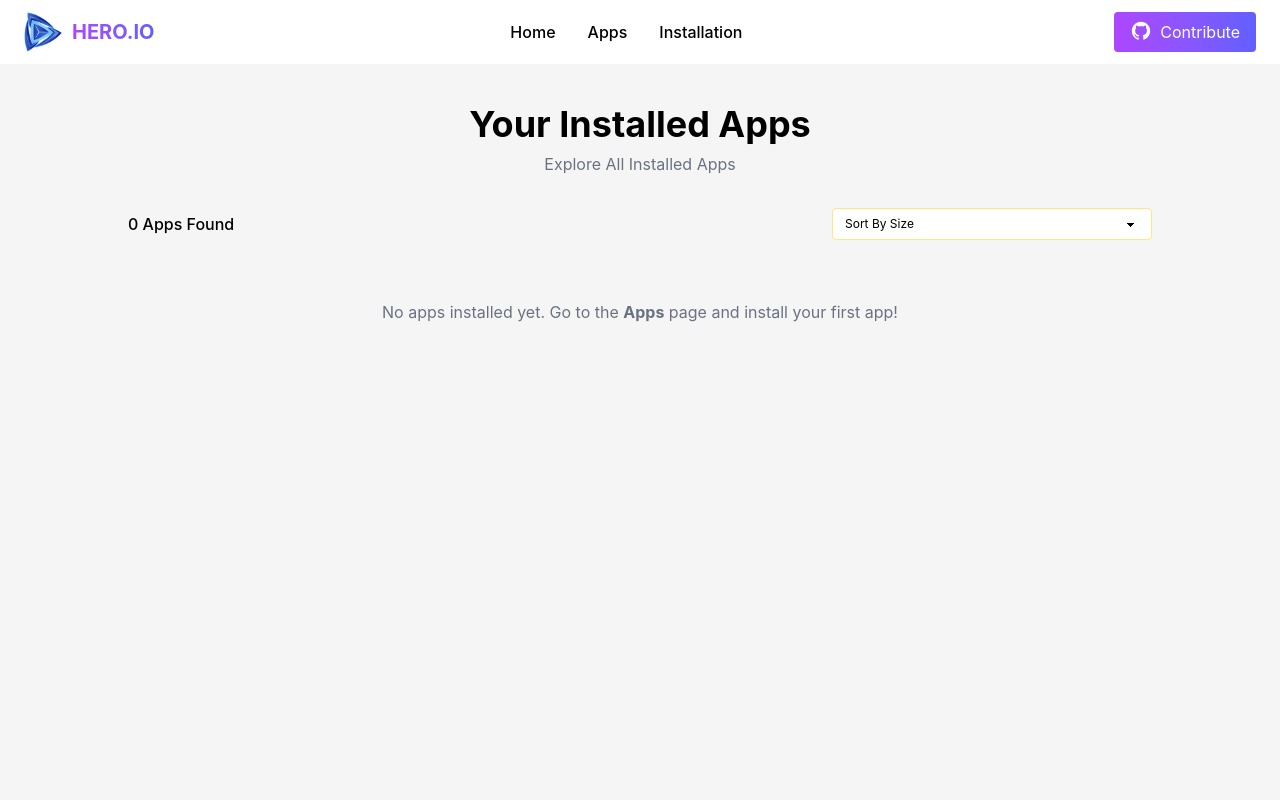
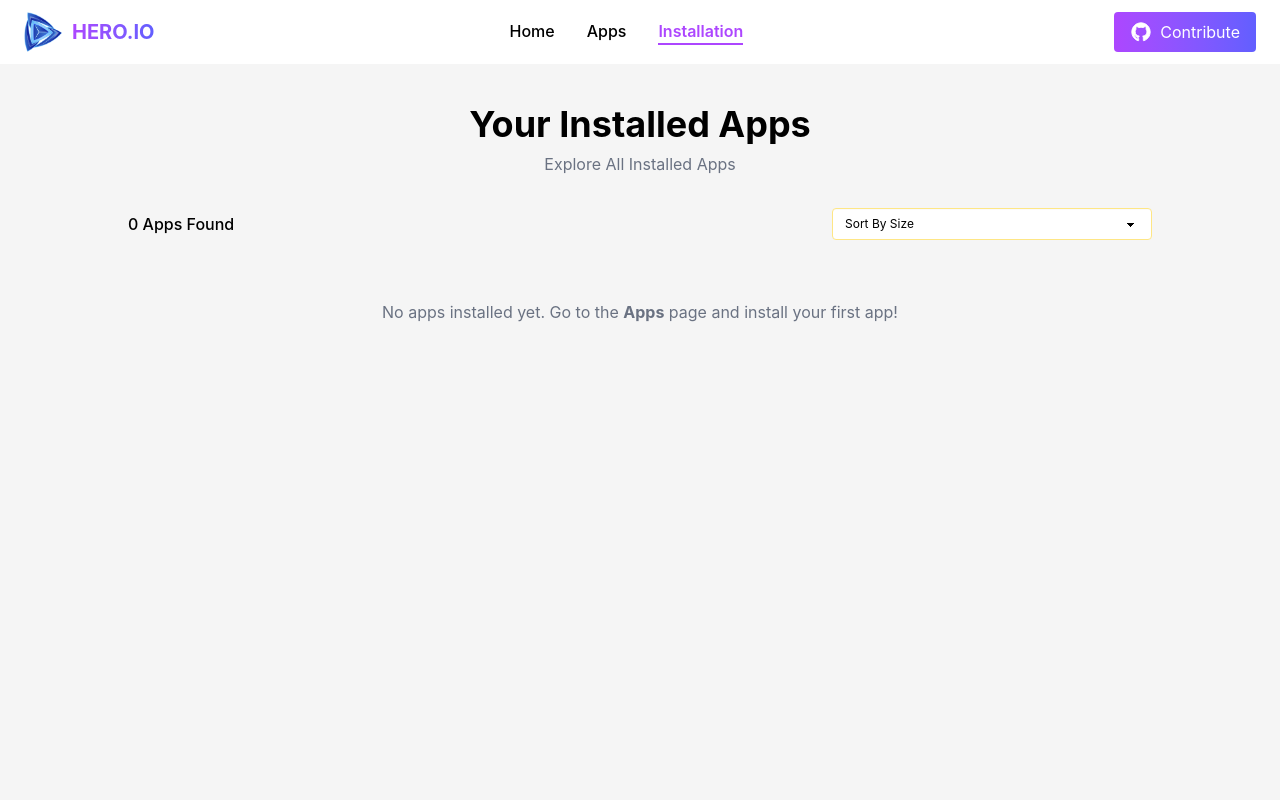
Before and after one commit to TofaelislamFaruk01/hero-io, a React (Vite) app: page /installations in a window 1280 px wide. Shown: the top 800 px of the page. Built offline with nearby package versions, Linux system fonts and the light colour scheme.

Commit message:
Updated readme file with proper github link and check json data with added Navlink to header

```diff
--- a/src/components/Header.jsx
+++ b/src/components/Header.jsx
@@ -1,4 +1,4 @@
-import { Link } from "react-router";
+import { Link, NavLink } from "react-router";
 import logo from "../assets/logo.png";
 const Header = () => {
   return (
@@ -17,46 +17,60 @@
 
           {/* Center: Links */}
           <div className="hidden md:flex space-x-8">
-            <Link
+            <NavLink
               to="/"
-              className="text-black font-medium hover:text-purple-500"
+              className={({ isActive }) =>
+                isActive
+                  ? "text-purple-500 font-semibold border-b-2 border-purple-500"
+                  : "text-black font-medium hover:text-purple-500"
+              }
             >
               Home
-            </Link>
-            <Link
+            </NavLink>
+            <NavLink
               to="/apps"
-              className="text-black font-medium hover:text-purple-500"
+              className={({ isActive }) =>
+                isActive
+                  ? "text-purple-500 font-semibold border-b-2 border-purple-500"
+                  : "text-black font-medium hover:text-purple-500"
+              }
             >
               Apps
-            </Link>
-            <Link
+            </NavLink>
+            <NavLink
               to="/installations"
-              className="text-black font-medium hover:text-purple-500"
+              className={({ isActive }) =>
+                isActive
+                  ? "text-purple-500 font-semibold border-b-2 border-purple-500"
+                  : "text-black font-medium hover:text-purple-500"
+              }
             >
               Installation
-            </Link>
+            </NavLink>
           </div>
 
           {/* Right: Button */}
           <div className="hidden md:flex">
-            <button className="flex gap-2 ml-4 px-4 py-2 rounded text-white bg-gradient-to-r from-purple-500 to-indigo-500 hover:from-purple-600 hover:to-indigo-600">
-              <a href="https://github.com/TofaelislamFaruk01" target="_blank">
-                <div className="text-white text-[22px] hover:text-red-400 transition-all">
+            <a
+              href="https://github.com/TofaelislamFaruk01"
+              target="_blank"
+              rel="noopener noreferrer"
+              className="flex items-center gap-2 ml-4 px-4 py-2 rounded text-white bg-gradient-to-r from-purple-500 to-indigo-500 hover:from-purple-600 hover:to-indigo-600 transition-all"
+            >
+              <div className="text-[22px] hover:text-red-400 transition-all">
                 <svg
                   stroke="currentColor"
                   fill="currentColor"
-                    strokeWidth="0"
                   viewBox="0 0 24 24"
                   height="1em"
                   width="1em"
-                    xmlns="http://www.w3.org/2000/svg"
                 >
-                    <path d="M12.001 2C6.47598 2 2.00098 6.475 2.00098 12C2.00098 16.425 4.86348 20.1625 8.83848 21.4875C9.33848 21.575 9.52598 21.275 9.52598 21.0125C9.52598 20.775 9.51348 19.9875 9.51348 19.15C7.00098 19.6125 6.35098 18.5375 6.15098 17.975C6.03848 17.6875 5.55098 16.8 5.12598 16.5625C4.77598 16.375 4.27598 15.9125 5.11348 15.9C5.90098 15.8875 6.46348 16.625 6.65098 16.925C7.55098 18.4375 8.98848 18.0125 9.56348 17.75C9.65098 17.1 9.91348 16.6625 10.201 16.4125C7.97598 16.1625 5.65098 15.3 5.65098 11.475C5.65098 10.3875 6.03848 9.4875 6.67598 8.7875C6.57598 8.5375 6.22598 7.5125 6.77598 6.1375C6.77598 6.1375 7.61348 5.875 9.52598 7.1625C10.326 6.9375 11.176 6.825 12.026 6.825C12.876 6.825 13.726 6.9375 14.526 7.1625C16.4385 5.8625 17.276 6.1375 17.276 6.1375C17.826 7.5125 17.476 8.5375 17.376 8.7875C18.0135 9.4875 18.401 10.375 18.401 11.475C18.401 15.3125 16.0635 16.1625 13.8385 16.4125C14.201 16.725 14.5135 17.325 14.5135 18.2625C14.5135 19.6 14.501 20.675 14.501 21.0125C14.501 21.275 14.6885 21.5875 15.1885 21.4875C19.259 20.1133 21.9999 16.2963 22.001 12C22.001 6.475 17.526 2 12.001 2Z"></path>
+                  <path d="M12.001 2C6.47598 2 2.00098 6.475 2.00098 12C2.00098 16.425 4.86348 20.1625 8.83848 21.4875C9.33848 21.575 9.52598 21.275 9.52598 21.0125C9.52598 20.775 9.51348 19.9875 9.51348 19.15C7.00098 19.6125 6.35098 18.5375 6.15098 17.975C6.03848 17.6875 5.55098 16.8 5.12598 16.5625C4.77598 16.375 4.27598 15.9125 5.11348 15.9C5.90098 15.8875 6.46348 16.625 6.65098 16.925C7.55098 18.4375 8.98848 18.0125 9.56348 17.75C9.65098 17.1 9.91348 16.6625 10.201 16.4125C7.97598 16.1625 5.65098 15.3 5.65098 11.475C5.65098 10.3875 6.03848 9.4875 6.67598 8.7875C6.57598 8.5375 6.22598 7.5125 6.77598 6.1375C6.77598 6.1375 7.61348 5.875 9.52598 7.1625C10.326 6.9375 11.176 6.825 12.026 6.825C12.876 6.825 13.726 6.9375 14.526 7.1625C16.4385 5.8625 17.276 6.1375 17.276 6.1375C17.826 7.5125 17.476 8.5375 17.376 8.7875C18.0135 9.4875 18.401 10.375 18.401 11.475C18.401 15.3125 16.0635 16.1625 13.8385 16.4125C14.201 16.725 14.5135 17.325 14.5135 18.2625C14.5135 19.6 14.501 20.675 14.501 21.0125C14.501 21.275 14.6885 21.5875 15.1885 21.4875C19.259 20.1133 21.9999 16.2963 22.001 12C22.001 6.475 17.526 2 12.001 2Z" />
                 </svg>
               </div>
+
+              <p>Contribute</p>
             </a>
-              <p>Contribute</p>
-            </button>
           </div>
 
           {/* Mobile: Hamburger Menu */}
@@ -84,51 +98,61 @@
                 className="dropdown-content menu bg-white shadow rounded mt-2 p-2 w-48 right-0 text-black"
               >
                 <li>
-                  <Link
+                  <NavLink
                     to="/"
-                    className="text-black font-medium hover:text-purple-500"
+                    className={({ isActive }) =>
+                      isActive
+                        ? "text-purple-500 font-semibold"
+                        : "text-black font-medium hover:text-purple-500"
+                    }
                   >
                     Home
-                  </Link>
+                  </NavLink>
                 </li>
                 <li>
-                  <Link
+                  <NavLink
                     to="/apps"
-                    className="text-black font-medium hover:text-purple-500"
+                    className={({ isActive }) =>
+                      isActive
+                        ? "text-purple-500 font-semibold"
+                        : "text-black font-medium hover:text-purple-500"
+                    }
                   >
                     Apps
-                  </Link>
+                  </NavLink>
                 </li>
                 <li>
-                  <Link
+                  <NavLink
                     to="/installations"
-                    className="text-black font-medium hover:text-purple-500"
+                    className={({ isActive }) =>
+                      isActive
+                        ? "text-purple-500 font-semibold"
+                        : "text-black font-medium hover:text-purple-500"
+                    }
                   >
                     Installation
-                  </Link>
+                  </NavLink>
                 </li>
                 <li>
-                  <button className="flex items-center justify-center gap-2 px-2 py-2 rounded text-white bg-gradient-to-r from-purple-500 to-indigo-500 hover:from-purple-600 hover:to-indigo-600">
-                    <Link
-                      to="https://github.com/TofaelislamFaruk01"
+                  <a
+                    href="https://github.com/TofaelislamFaruk01"
                     target="_blank"
+                    rel="noopener noreferrer"
+                    className="flex items-center justify-center gap-2 mt-1 px-3 py-2 rounded text-white bg-gradient-to-r from-purple-500 to-indigo-500 hover:from-purple-600 hover:to-indigo-600 transition-all"
                   >
-                      <div className="text-white text-[22px] hover:text-red-400 transition-all">
+                    <span className="text-[22px] hover:text-red-400 transition-all">
                       <svg
                         stroke="currentColor"
                         fill="currentColor"
-                          strokeWidth="0"
                         viewBox="0 0 24 24"
                         height="1em"
                         width="1em"
-                          xmlns="http://www.w3.org/2000/svg"
                       >
-                          <path d="M12.001 2C6.47598 2 2.00098 6.475 2.00098 12C2.00098 16.425 4.86348 20.1625 8.83848 21.4875C9.33848 21.575 9.52598 21.275 9.52598 21.0125C9.52598 20.775 9.51348 19.9875 9.51348 19.15C7.00098 19.6125 6.35098 18.5375 6.15098 17.975C6.03848 17.6875 5.55098 16.8 5.12598 16.5625C4.77598 16.375 4.27598 15.9125 5.11348 15.9C5.90098 15.8875 6.46348 16.625 6.65098 16.925C7.55098 18.4375 8.98848 18.0125 9.56348 17.75C9.65098 17.1 9.91348 16.6625 10.201 16.4125C7.97598 16.1625 5.65098 15.3 5.65098 11.475C5.65098 10.3875 6.03848 9.4875 6.67598 8.7875C6.57598 8.5375 6.22598 7.5125 6.77598 6.1375C6.77598 6.1375 7.61348 5.875 9.52598 7.1625C10.326 6.9375 11.176 6.825 12.026 6.825C12.876 6.825 13.726 6.9375 14.526 7.1625C16.4385 5.8625 17.276 6.1375 17.276 6.1375C17.826 7.5125 17.476 8.5375 17.376 8.7875C18.0135 9.4875 18.401 10.375 18.401 11.475C18.401 15.3125 16.0635 16.1625 13.8385 16.4125C14.201 16.725 14.5135 17.325 14.5135 18.2625C14.5135 19.6 14.501 20.675 14.501 21.0125C14.501 21.275 14.6885 21.5875 15.1885 21.4875C19.259 20.1133 21.9999 16.2963 22.001 12C22.001 6.475 17.526 2 12.001 2Z"></path>
+                        <path d="M12.001 2C6.47598 2 2.00098 6.475 2.00098 12C2.00098 16.425 4.86348 20.1625 8.83848 21.4875C9.33848 21.575 9.52598 21.275 9.52598 21.0125C9.52598 20.775 9.51348 19.9875 9.51348 19.15C7.00098 19.6125 6.35098 18.5375 6.15098 17.975C6.03848 17.6875 5.55098 16.8 5.12598 16.5625C4.77598 16.375 4.27598 15.9125 5.11348 15.9C5.90098 15.8875 6.46348 16.625 6.65098 16.925C7.55098 18.4375 8.98848 18.0125 9.56348 17.75C9.65098 17.1 9.91348 16.6625 10.201 16.4125C7.97598 16.1625 5.65098 15.3 5.65098 11.475C5.65098 10.3875 6.03848 9.4875 6.67598 8.7875C6.57598 8.5375 6.22598 7.5125 6.77598 6.1375C6.77598 6.1375 7.61348 5.875 9.52598 7.1625C10.326 6.9375 11.176 6.825 12.026 6.825C12.876 6.825 13.726 6.9375 14.526 7.1625C16.4385 5.8625 17.276 6.1375 17.276 6.1375C17.826 7.5125 17.476 8.5375 17.376 8.7875C18.0135 9.4875 18.401 10.375 18.401 11.475C18.401 15.3125 16.0635 16.1625 13.8385 16.4125C14.201 16.725 14.5135 17.325 14.5135 18.2625C14.5135 19.6 14.501 20.675 14.501 21.0125C14.501 21.275 14.6885 21.5875 15.1885 21.4875C19.259 20.1133 21.9999 16.2963 22.001 12C22.001 6.475 17.526 2 12.001 2Z" />
                       </svg>
-                      </div>
-                    </Link>
-                    <p>Contribute</p>
-                  </button>
+                    </span>
+                    <span>Contribute</span>
+                  </a>
                 </li>
               </ul>
             </div>
--- a/src/data/apps.json
+++ b/src/data/apps.json
@@ -44,7 +44,7 @@
     "reviews": 8000,
     "ratingAvg": 4.4,
     "downloads": 75000000,
-    "image": "https://www.svgrepo.com/show/494187/twitter.svg",
+    "image": "https://www.svgrepo.com/show/475689/twitter-color.svg",
     "ratings": [
       { "name": "1 star", "count": 400 },
       { "name": "2 star", "count": 250 },
@@ -116,7 +116,7 @@
     "reviews": 10000,
     "ratingAvg": 4.3,
     "downloads": 90000000,
-    "image": "https://www.svgrepo.com/show/473806/tiktok.svg",
+    "image": "https://www.svgrepo.com/show/349530/tiktok.svg",
     "ratings": [
       { "name": "1 star", "count": 600 },
       { "name": "2 star", "count": 400 },
@@ -260,7 +260,7 @@
     "reviews": 6000,
     "ratingAvg": 4.3,
     "downloads": 40000000,
-    "image": "https://www.svgrepo.com/show/494163/dropbox.svg",
+    "image": "https://www.svgrepo.com/show/475645/dropbox-color.svg",
     "ratings": [
       { "name": "1 star", "count": 120 },
       { "name": "2 star", "count": 80 },
@@ -349,7 +349,7 @@
     "reviews": 7000,
     "ratingAvg": 4.3,
     "downloads": 35000000,
-    "image": "https://www.svgrepo.com/show/479435/note-2-with-sentences.svg",
+    "image": "https://www.svgrepo.com/show/475648/evernote-color.svg",
     "ratings": [
       { "name": "1 star", "count": 100 },
       { "name": "2 star", "count": 80 },
```
Also changed, not shown: 1 other file (tests, documents, lock files or other folders). Lines whose indentation alone changed are shown as unchanged.
